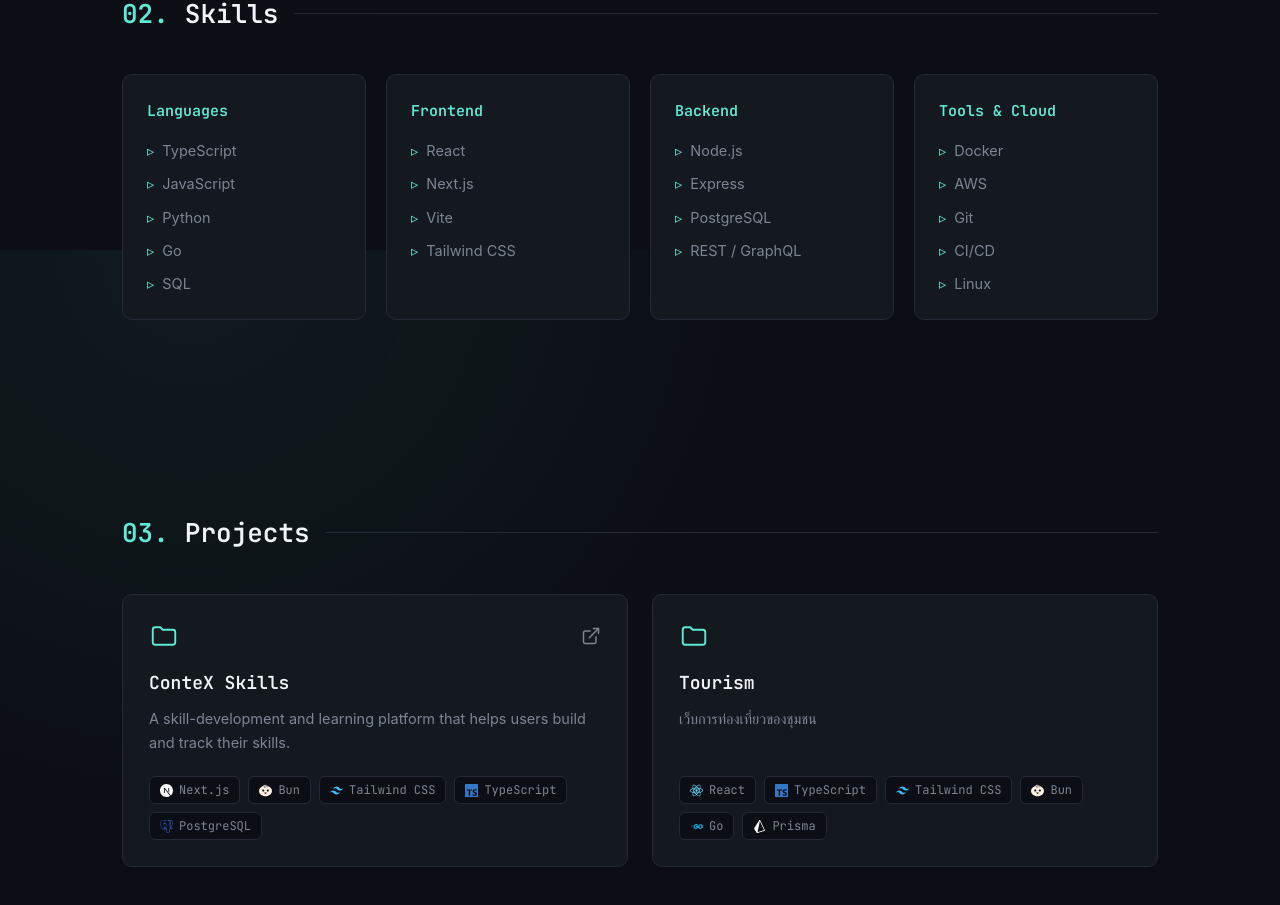
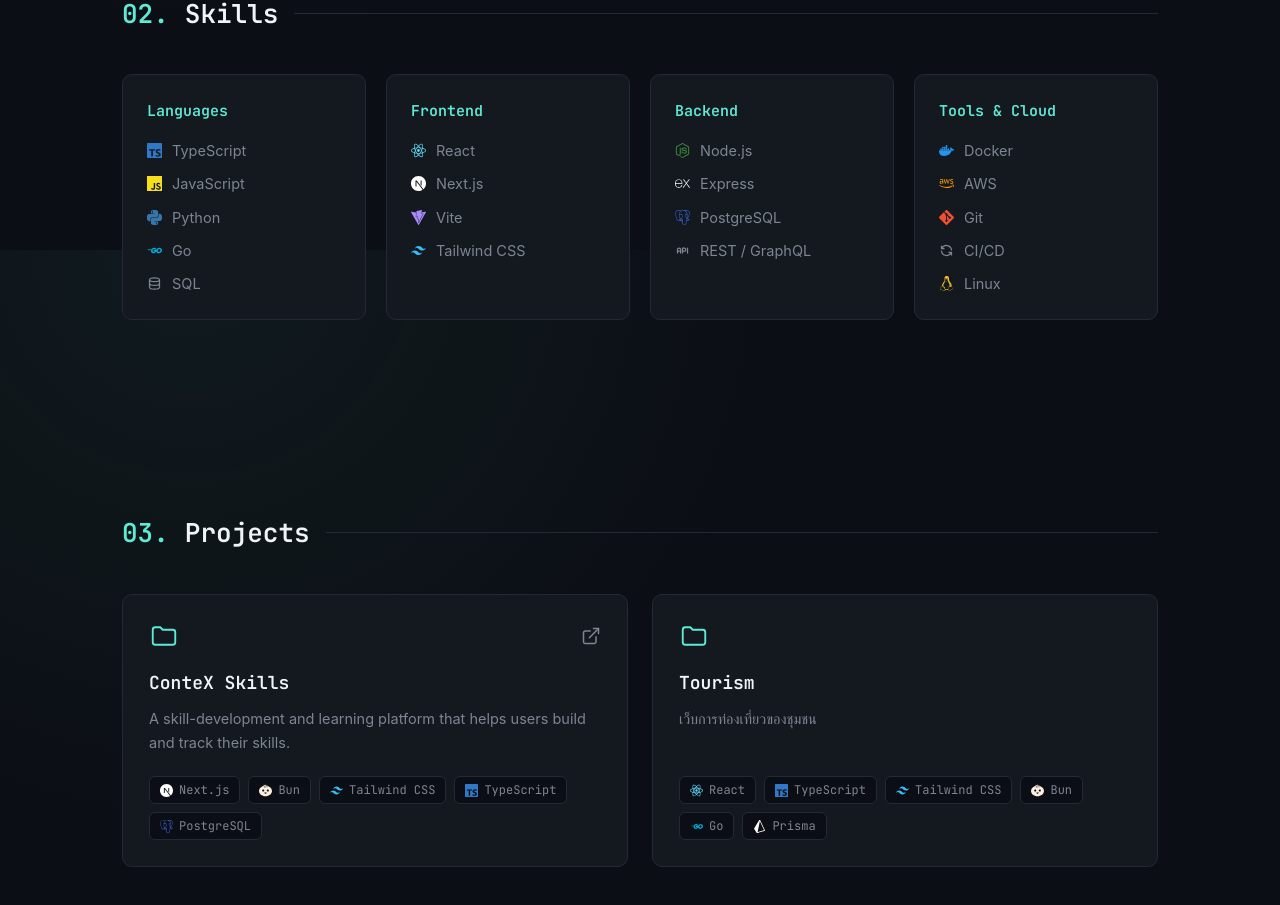
Before and after one commit to POPO112005/portfolio, a React (Vite) app: page / in a window 1280 px wide. Shown: the part 1350-2255 px from the top of the page. Built offline with nearby package versions, Linux system fonts and the light colour scheme.

Commit message:
refactor: remove unused bullet style and integrate TechIcon in Skills component

```diff
--- a/src/components/Skills.tsx
+++ b/src/components/Skills.tsx
@@ -1,6 +1,7 @@
 import { skills } from '../data/portfolio'
-import { bullet, heading, section } from './styles'
+import { heading, section } from './styles'
 import { SectionHeading } from './SectionHeading'
+import { TechIcon } from './techIcons'
 
 export function Skills() {
   return (
@@ -15,7 +16,8 @@
             <h3 className={`mb-4 text-[15px] text-accent ${heading}`}>{group.category}</h3>
             <ul className="flex flex-col gap-[10px] text-[14.5px] text-text-dim">
               {group.items.map((item) => (
-                <li key={item} className={bullet}>
+                <li key={item} className="flex items-center gap-[10px]">
+                  <TechIcon name={item} size={15} />
                   {item}
                 </li>
               ))}
```
